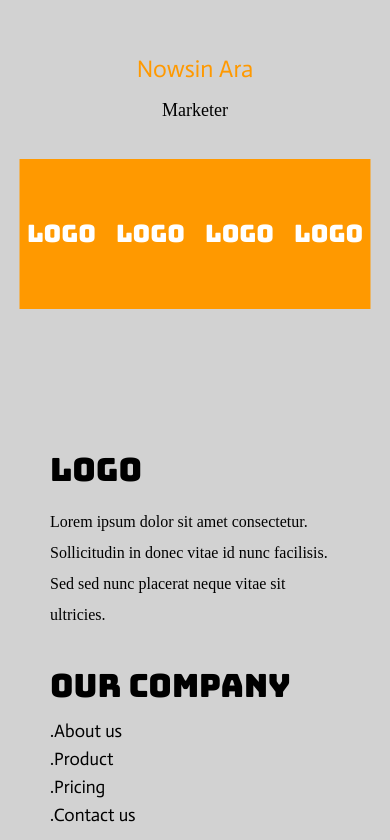
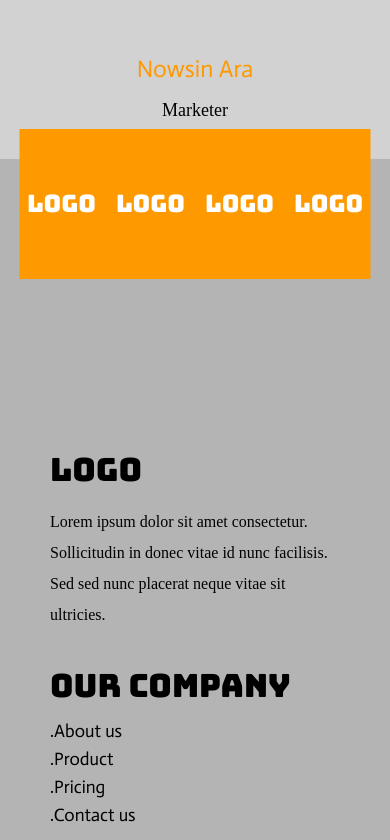
Before and after one commit to Jordandevop/MaquetteCrossFit, a plain HTML site: page index.html in a window 390 px wide. Shown: the part 4524-5364 px from the top of the page. Drawn offline with Linux system fonts and the light colour scheme; a web font is replaced by a local one.

Commit message:
updated colors

```diff
--- a/style.css
+++ b/style.css
@@ -665,7 +665,7 @@ header {
 }
 
 .footer {
-    background-color: #d2d2d2;
+    background-color: #b4b4b4;
     position: relative;
     z-index: 1;
     display: flex;
@@ -1009,7 +1009,7 @@ header {
         height: 150px;
         flex-wrap: wrap;
         gap: 20px;
-        margin-top: 0;
+        margin-top: -30px;
     }
 
     .logo p {
```
